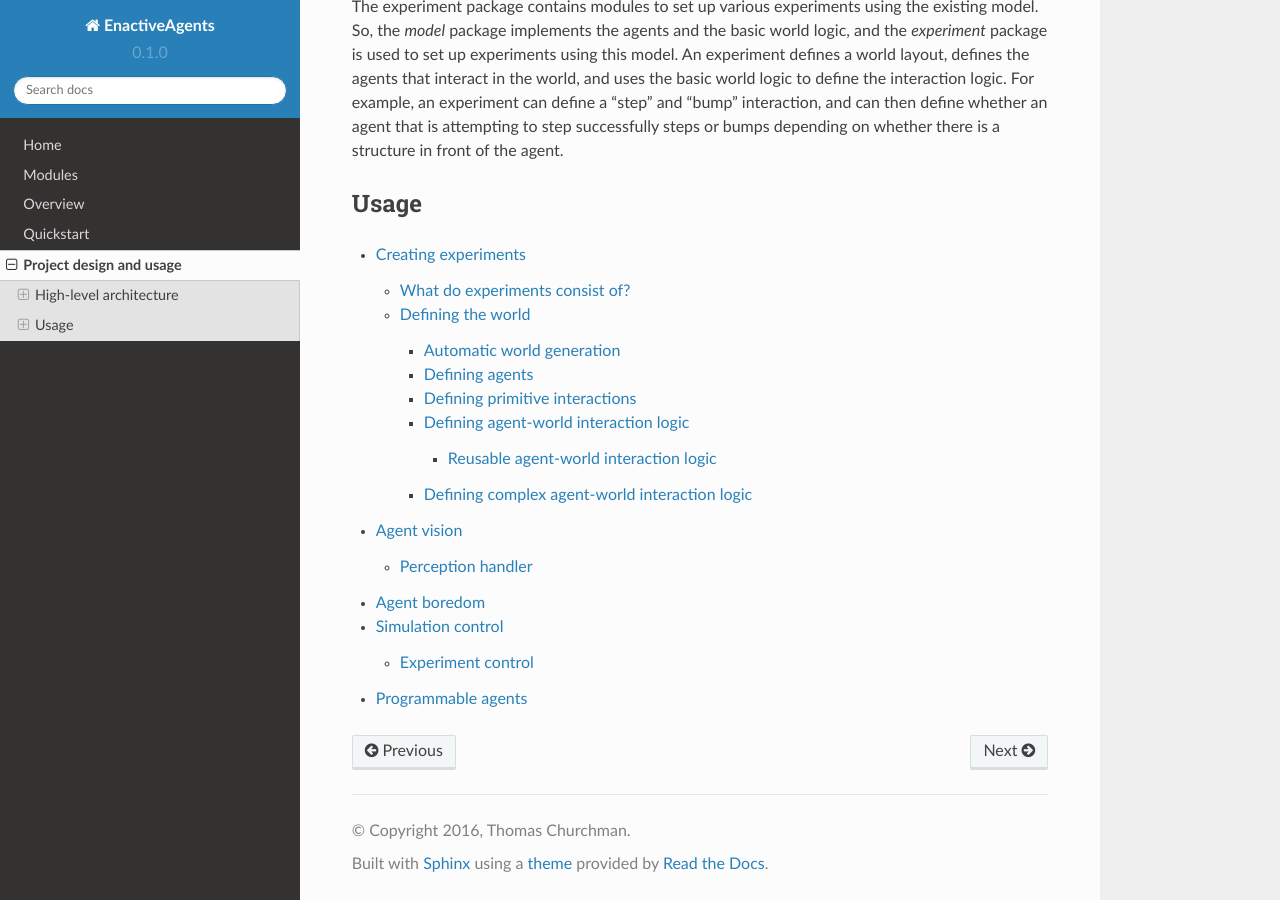
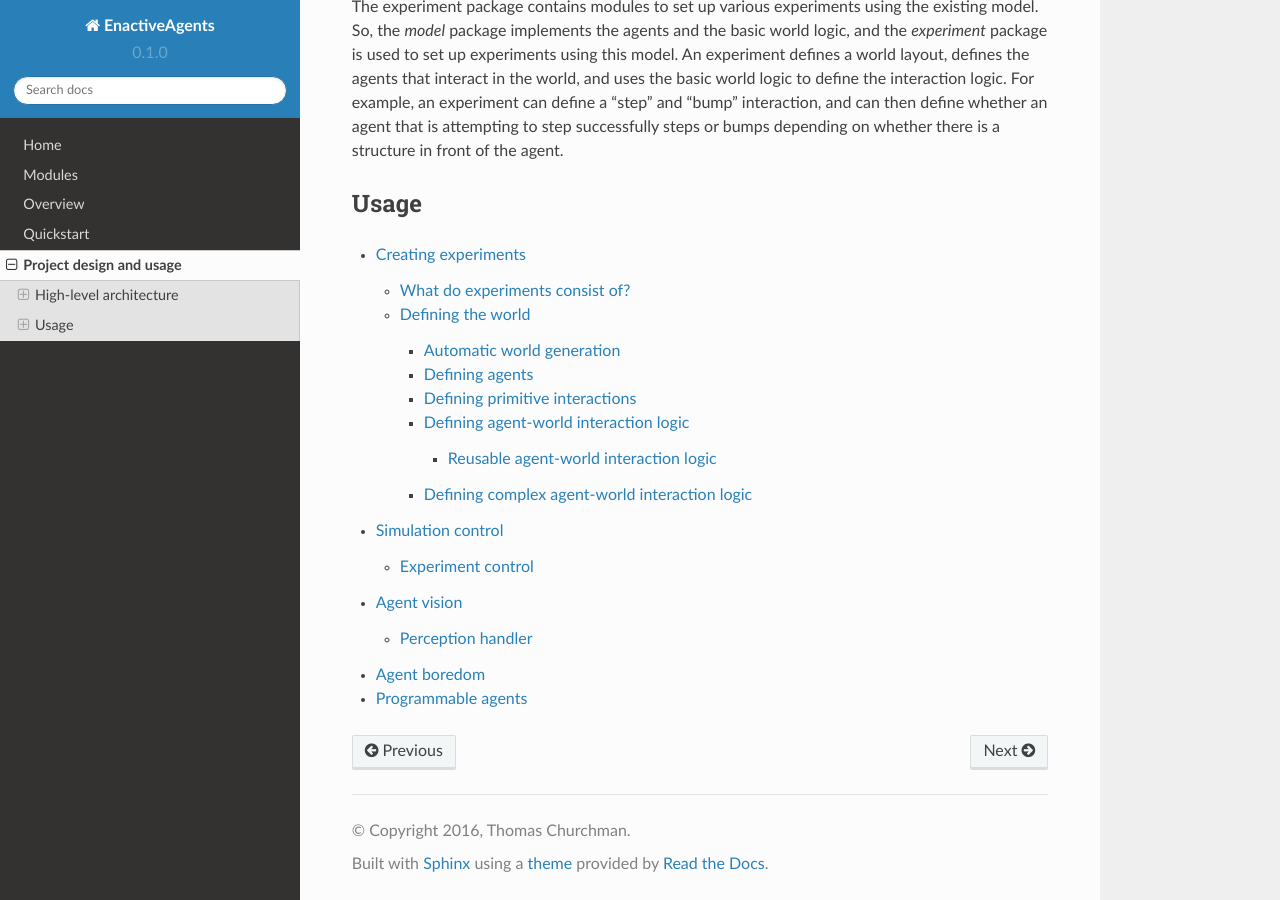
Before and after one commit to Beskhue/enactive-agents, a Sphinx documentation site: the page built from docs/usage.rst, in a window 1280 px wide and 900 px high, scrolled down 901 px. Built offline with Sphinx 7.4.7 and the Read the Docs theme 2.0.0, drawn with Linux system fonts in a browser that asks for light colours; pages that are not in the unit, such as notebooks, are missing from menus.

```diff
--- a/docs/usage.rst
+++ b/docs/usage.rst
@@ -30,7 +30,7 @@ Usage
 .. toctree::
 
     usage.experiments
+    usage.controls
     usage.vision
     usage.boredom
-    usage.controls
     usage.programmable
```
